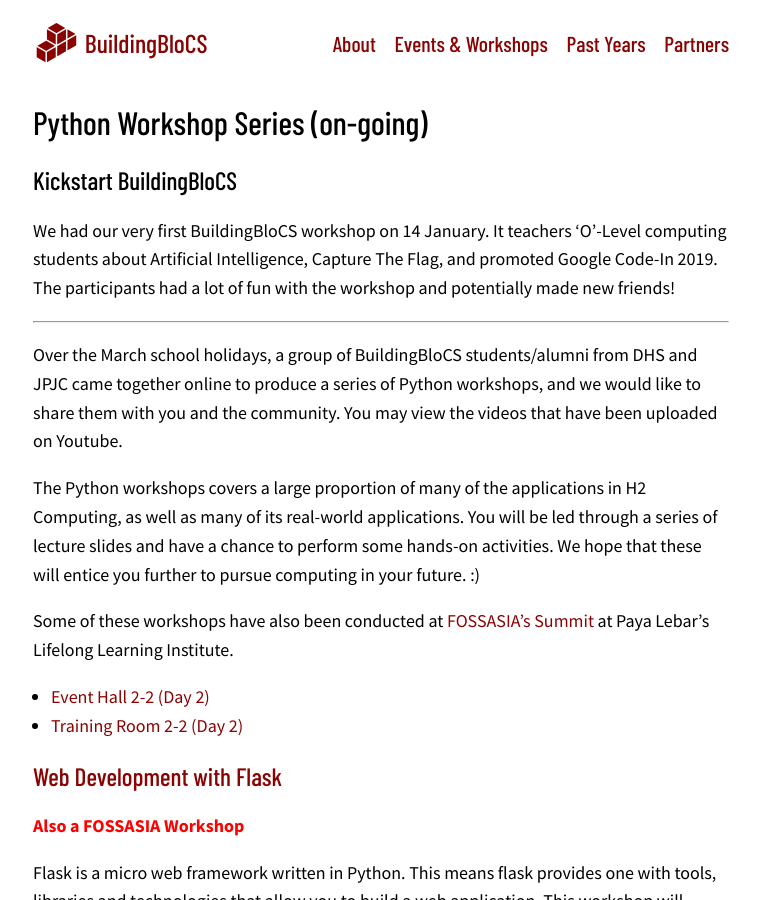
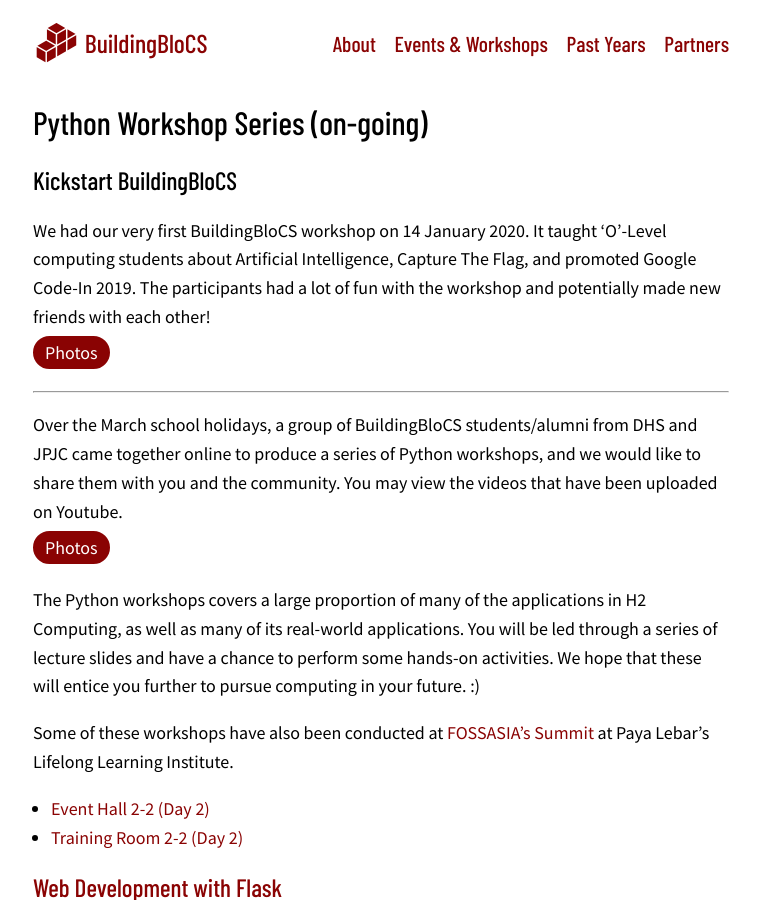
Before and after one commit to buildingblocs/2020, a Jekyll site: the page built from pre-event/workshop/index.md, in a window 1280 px wide and 900 px high. Shown: the whole window, without its empty margins (259-1019 px from the left). Built offline with Jekyll 4.4.1, drawn with Linux system fonts in a browser that asks for light colours; some web fonts are replaced; our own code applies the rules of GitHub Pages for plain Markdown files.

Commit message:
Update index.md

```diff
--- a/pre-event/workshop/index.md
+++ b/pre-event/workshop/index.md
@@ -5,11 +5,13 @@
 ## Python Workshop Series (on-going)
 
 ### Kickstart BuildingBloCS
-We had our very first BuildingBloCS workshop on 14 January. It teachers 'O'-Level computing students about Artificial Intelligence, Capture The Flag, and promoted Google Code-In 2019. The participants had a lot of fun with the workshop and potentially made new friends!
+We had our very first BuildingBloCS workshop on 14 January 2020. It taught 'O'-Level computing students about Artificial Intelligence, Capture The Flag, and promoted Google Code-In 2019. The participants had a lot of fun with the workshop and potentially made new friends with each other! <br>
+<a class="btn" href="https://photos.app.goo.gl/ToVkPLV3zoNLuNqy8">Photos</a>
 
 <hr/>
 
-Over the March school holidays, a group of BuildingBloCS students/alumni from DHS and JPJC came together online to produce a series of Python workshops, and we would like to share them with you and the community. You may view the videos that have been uploaded on Youtube.
+Over the March school holidays, a group of BuildingBloCS students/alumni from DHS and JPJC came together online to produce a series of Python workshops, and we would like to share them with you and the community. You may view the videos that have been uploaded on Youtube.<br>
+<a class="btn" href="https://photos.app.goo.gl/HWpBV3mRVwjM55ez5">Photos</a>
 
 The Python workshops covers a large proportion of many of the applications in H2 Computing, as well as many of its real-world applications. You will be led through a series of lecture slides and have a chance to perform some hands-on activities. We hope that these will entice you further to pursue computing in your future. :)
 
```
